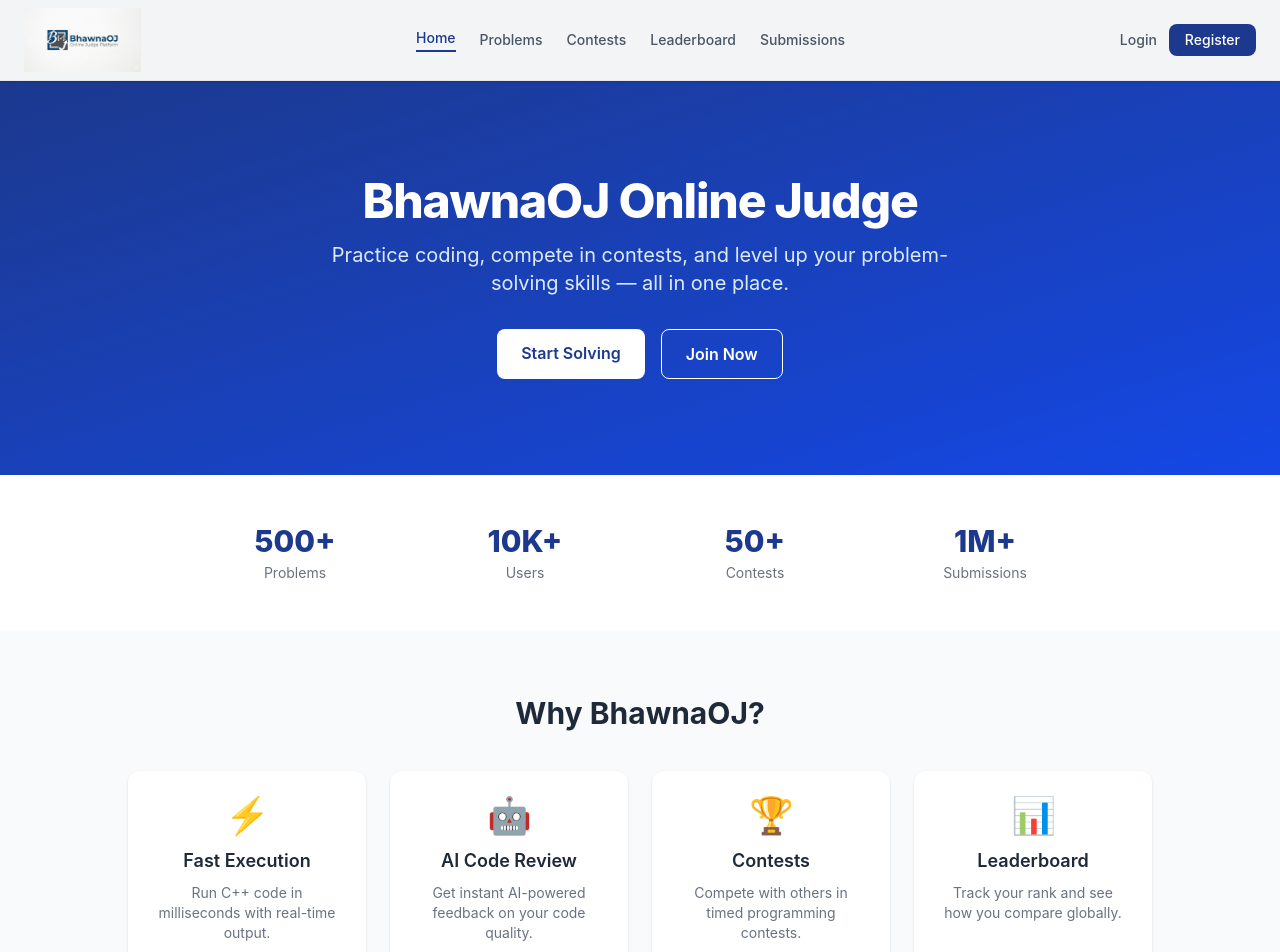
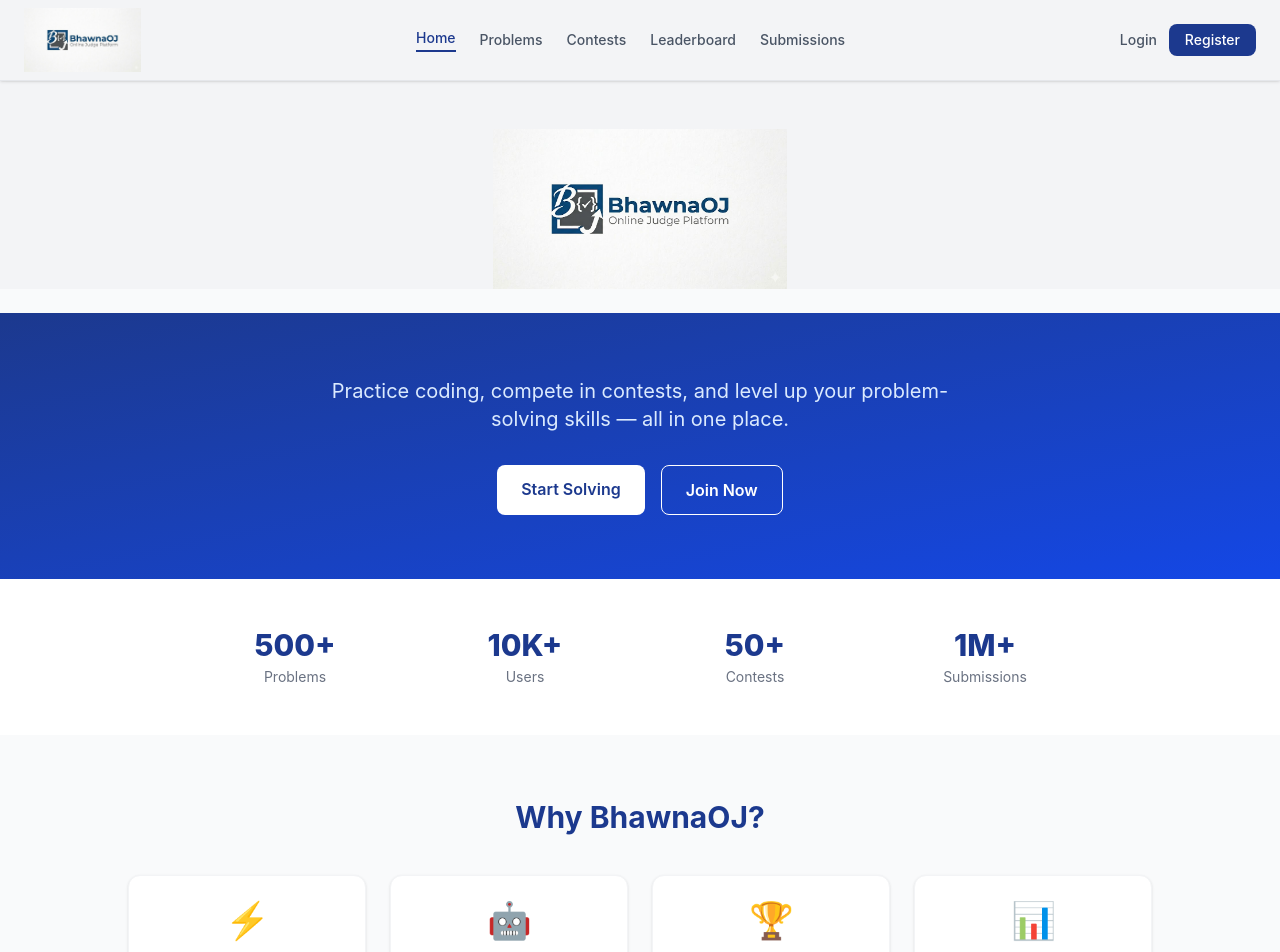
Before and after one commit to Bhawna109/OJ, a React app in the folder frontend/: page / in a window 1280 px wide. Shown: the top 952 px of the page. Built offline with nearby package versions, Linux system fonts and the light colour scheme; no server answers; the HTML template or start-up script is replaced by a standard one.

Commit message:
feat: show logo prominently in hero section

```diff
--- a/frontend/src/pages/Home.jsx
+++ b/frontend/src/pages/Home.jsx
@@ -1,8 +1,8 @@
 import { Link } from 'react-router-dom';
 
 const features = [
-  { icon: '⚡', title: 'Fast Execution', desc: 'Run C++ code in milliseconds with real-time output.' },
-  { icon: '🤖', title: 'AI Code Review', desc: 'Get instant AI-powered feedback on your code quality.' },
+  { icon: '⚡', title: 'Fast Execution', desc: 'Run C++, Java, and Python code in milliseconds with real-time output.' },
+  { icon: '🤖', title: 'AI Code Review', desc: 'Get instant AI-powered feedback on your code quality and efficiency.' },
   { icon: '🏆', title: 'Contests', desc: 'Compete with others in timed programming contests.' },
   { icon: '📊', title: 'Leaderboard', desc: 'Track your rank and see how you compare globally.' },
 ];
@@ -18,10 +18,13 @@
   return (
     <div className="min-h-screen bg-gray-50">
       {/* Hero */}
-      <section className="bg-gradient-to-br from-blue-900 to-blue-700 text-white py-24 px-6 text-center">
-        <h1 className="text-5xl font-extrabold mb-4 tracking-tight">
-          BhawnaOJ Online Judge
-        </h1>
+      <section className="bg-gray-100 pt-12 pb-0 px-6 text-center">
+        <div className="flex justify-center mb-6">
+          <img src="/OJ.jpg" alt="BhawnaOJ" className="h-40 w-auto object-contain" />
+        </div>
+      </section>
+
+      <section className="bg-gradient-to-br from-blue-900 to-blue-700 text-white py-16 px-6 text-center">
         <p className="text-xl text-blue-100 mb-8 max-w-2xl mx-auto">
           Practice coding, compete in contests, and level up your problem-solving skills — all in one place.
         </p>
@@ -54,14 +57,14 @@
       </section>
 
       {/* Features */}
-      <section className="py-16 px-6">
+      <section className="py-16 px-6 bg-gray-50">
         <div className="max-w-5xl mx-auto">
-          <h2 className="text-3xl font-bold text-gray-800 text-center mb-10">Why BhawnaOJ?</h2>
+          <h2 className="text-3xl font-bold text-blue-900 text-center mb-10">Why BhawnaOJ?</h2>
           <div className="grid grid-cols-1 md:grid-cols-2 lg:grid-cols-4 gap-6">
             {features.map(({ icon, title, desc }) => (
-              <div key={title} className="bg-white rounded-xl shadow-sm p-6 text-center hover:shadow-md transition-shadow">
+              <div key={title} className="bg-white rounded-xl shadow-sm p-6 text-center hover:shadow-md transition-shadow border border-gray-100">
                 <div className="text-4xl mb-3">{icon}</div>
-                <h3 className="text-lg font-semibold text-gray-800 mb-2">{title}</h3>
+                <h3 className="text-lg font-semibold text-blue-900 mb-2">{title}</h3>
                 <p className="text-sm text-gray-500">{desc}</p>
               </div>
             ))}
```
